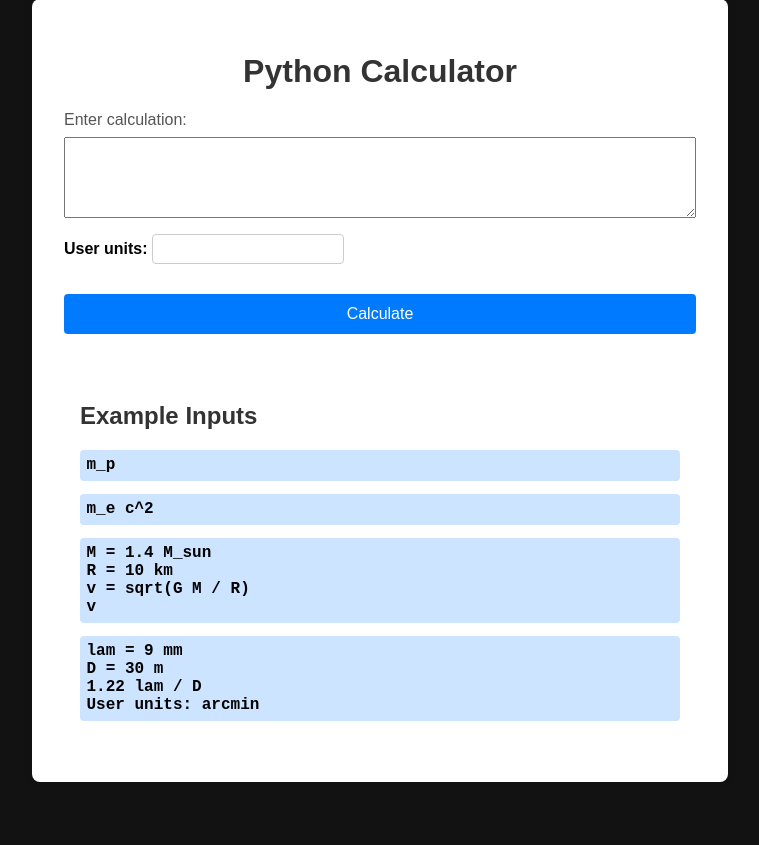
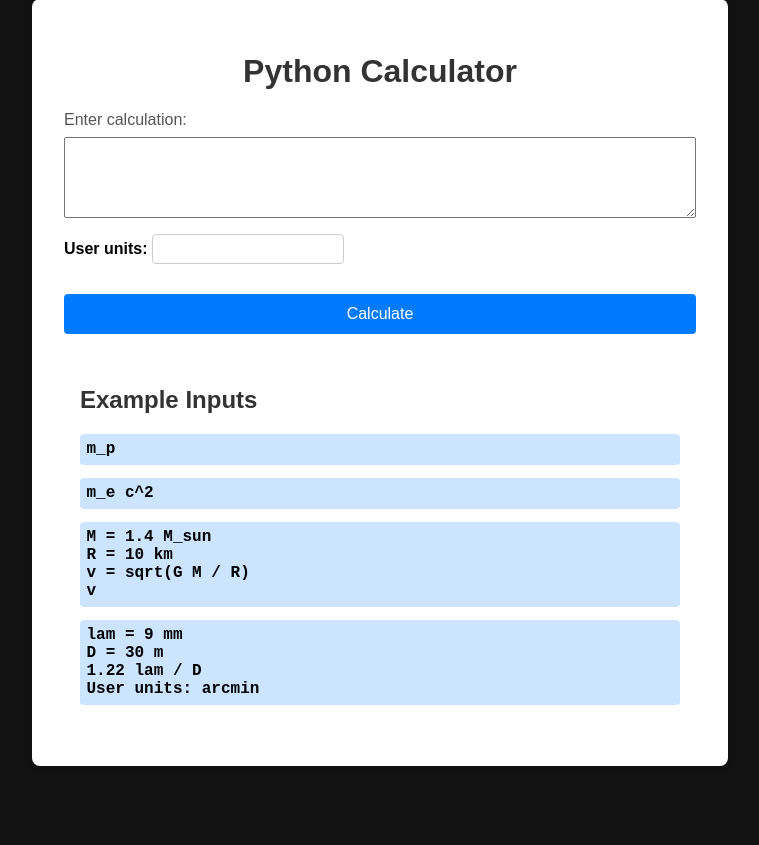
Before and after one commit to chongchonghe/astrocalculator, a Python web app: template calc/templates/index.html in a window 1280 px wide. Shown: the part 64-909 px from the top of the page, without its empty margins (260-1019 px from the left). After the commit the page ends 830 px from the top, so only its background shows below. Run offline with Jinja, Linux system fonts and the light colour scheme; the template is opened without the code that fills it, so the values that code supplies are empty.

Commit message:
reduce space before "Example Inputs"

```diff
--- a/calc/static/style.css
+++ b/calc/static/style.css
@@ -93,7 +93,7 @@ button:hover {
 .examples {
     background-color: #ffffff; /* Light background for examples */
     color: #333333; /* Dark text color for readability */
-    margin-top: 2em;
+    margin-top: 1em; /* Reduced space before Example Inputs */
     padding: 1em;
     border-radius: 4px;
 }
@@ -113,5 +113,5 @@ button:hover {
 .examples code {
     color: #000000; /* Dark text color for code */
     font-family: 'Courier New', Courier, monospace;
-    font-weight: 550;
+    font-weight: 550; /* Thicker font weight for example text */
 }
```
